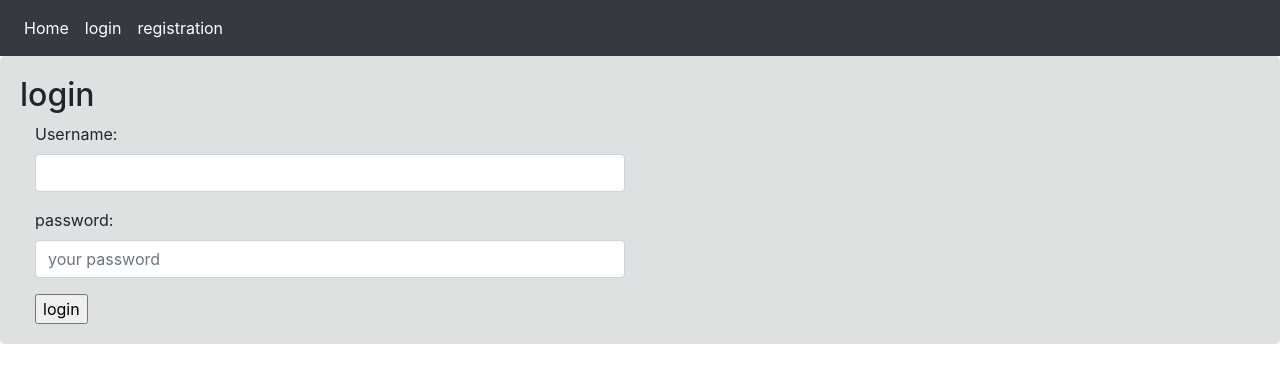
After one commit to nimagolkhanban/Social-Network, a Django app: template account/templates/account/login.html in a window 1280 px wide. The commit adds this page. Shown: the top 383 px of the page. Run offline with Django 5.2, Linux system fonts and the light colour scheme; the template is opened without the code that fills it: values that come from a table or form of the project are taken from there, others are empty.

Commit message:
logout login and dispatch for all

```diff
--- a/account/forms.py
+++ b/account/forms.py
@@ -6,8 +6,10 @@ from django.core.exceptions import ValidationError
 class UserRegistrationForm(forms.Form):
     username = forms.CharField(widget=forms.TextInput(attrs={"class": "form-control"}))
     email = forms.EmailField(widget=forms.EmailInput(attrs={"class": "form-control"}))
-    password1 = forms.CharField(label="password", widget=forms.PasswordInput(attrs={'placeholder': 'your password', 'class': 'form-control'}))
-    password2 = forms.CharField(label="confirm password", widget=forms.PasswordInput(attrs={'placeholder':'cnfirm password', 'class': 'form-control'}))
+    password1 = forms.CharField(label="password", widget=forms.PasswordInput(
+        attrs={'placeholder': 'your password', 'class': 'form-control'}))
+    password2 = forms.CharField(label="confirm password", widget=forms.PasswordInput(
+        attrs={'placeholder': 'cnfirm password', 'class': 'form-control'}))
 
     def clean_email(self):
         email = self.cleaned_data["email"]
@@ -21,3 +23,10 @@ class UserRegistrationForm(forms.Form):
         p2 = cd.get("password2")
         if p1 and p2 and p1 != p2 :
             raise ValidationError("password must match")
+
+
+
+class UserLoginForm(forms.Form):
+    username = forms.CharField(widget=forms.TextInput(attrs={"class": "form-control"}))
+    password = forms.CharField(label="password", widget=forms.PasswordInput(
+        attrs={'placeholder': 'your password', 'class': 'form-control'}))
--- /dev/null
+++ b/account/templates/account/login.html
@@ -0,0 +1,12 @@
+{% extends "base.html" %}
+{% block title %}
+	login
+{% endblock %}
+{% block content %}
+	    <h2>login</h2>
+    <form action="" method="post" class="col-md-6">
+    {% csrf_token %}
+        {{ form.as_p }}
+        <input type="submit" value="login">
+    </form>
+{% endblock %}
--- a/account/urls.py
+++ b/account/urls.py
@@ -2,5 +2,7 @@ from django.urls import path
 from . import views
 app_name = 'account'
 urlpatterns = [
-    path('register/', views.RegisterView.as_view(), name='user_register')
+    path('register/', views.UserRegisterView.as_view(), name='user_register'),
+    path('login/', views.UserLoginView.as_view(), name="user_login"),
+    path('logout/', views.UserLogoutView.as_view(), name="user_logout")
 ]
--- a/templates/inc/navbar.html
+++ b/templates/inc/navbar.html
@@ -2,7 +2,15 @@
 
     <div class="navbar-nav">
         <a class="nav-item nav-link active" href="{% url "home:home" %}" > Home <span class="sr-only">(current)</span></a>
-        <a class="nav-item nav-link active" href="{% url "account:user_register" %}" > registration <span class="sr-only">(current)</span></a>
+
+
+        {% if request.user.is_authenticated %}
+            <a class="nav-item nav-link active" href="{% url "account:user_logout" %}" > logout <span class="sr-only">(current)</span></a>
+            {% else %}
+            <a class="nav-item nav-link active" href="{% url "account:user_login" %}" > login <span class="sr-only">(current)</span></a>
+            <a class="nav-item nav-link active" href="{% url "account:user_register" %}" > registration <span class="sr-only">(current)</span></a>
+
+        {% endif %}
 
     </div>
 </nav>
```
Also changed, not shown: db.sqlite3.
